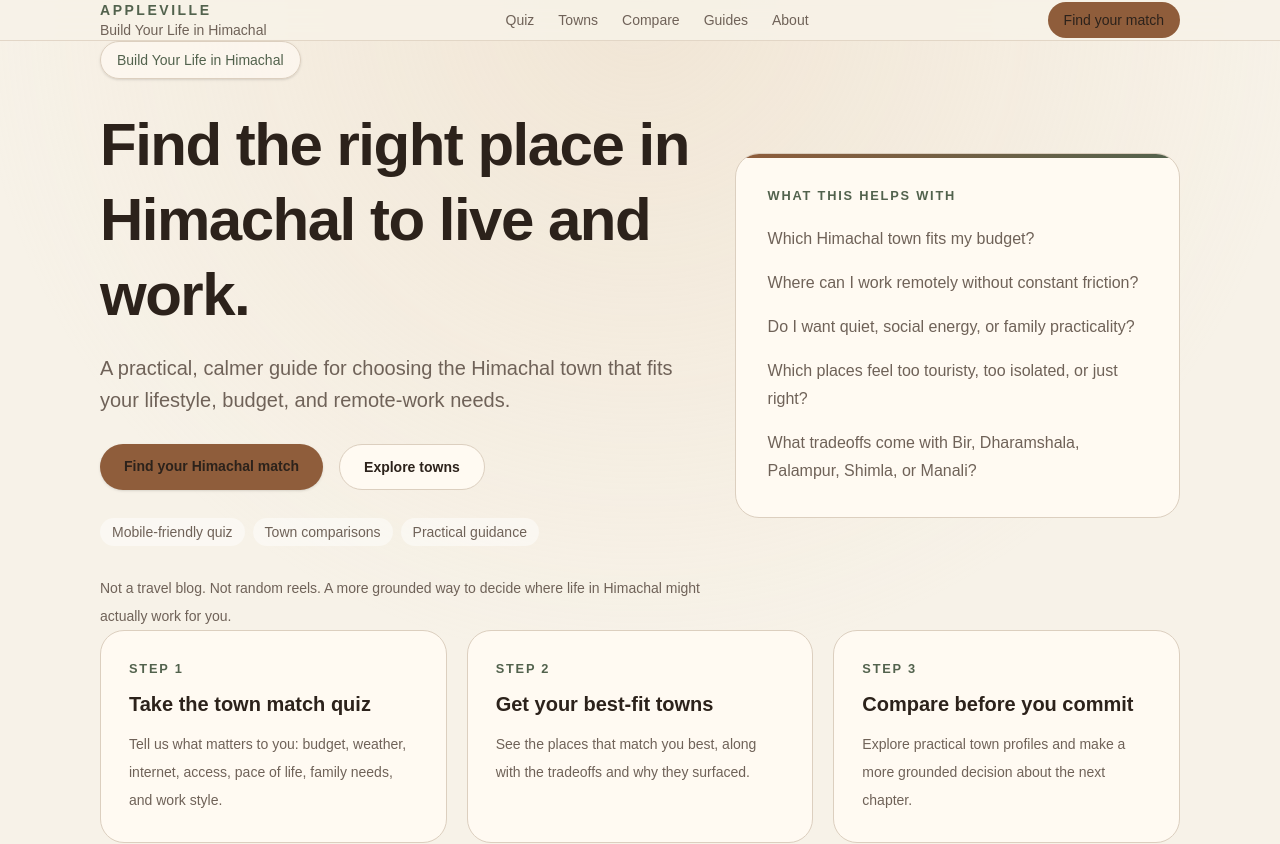
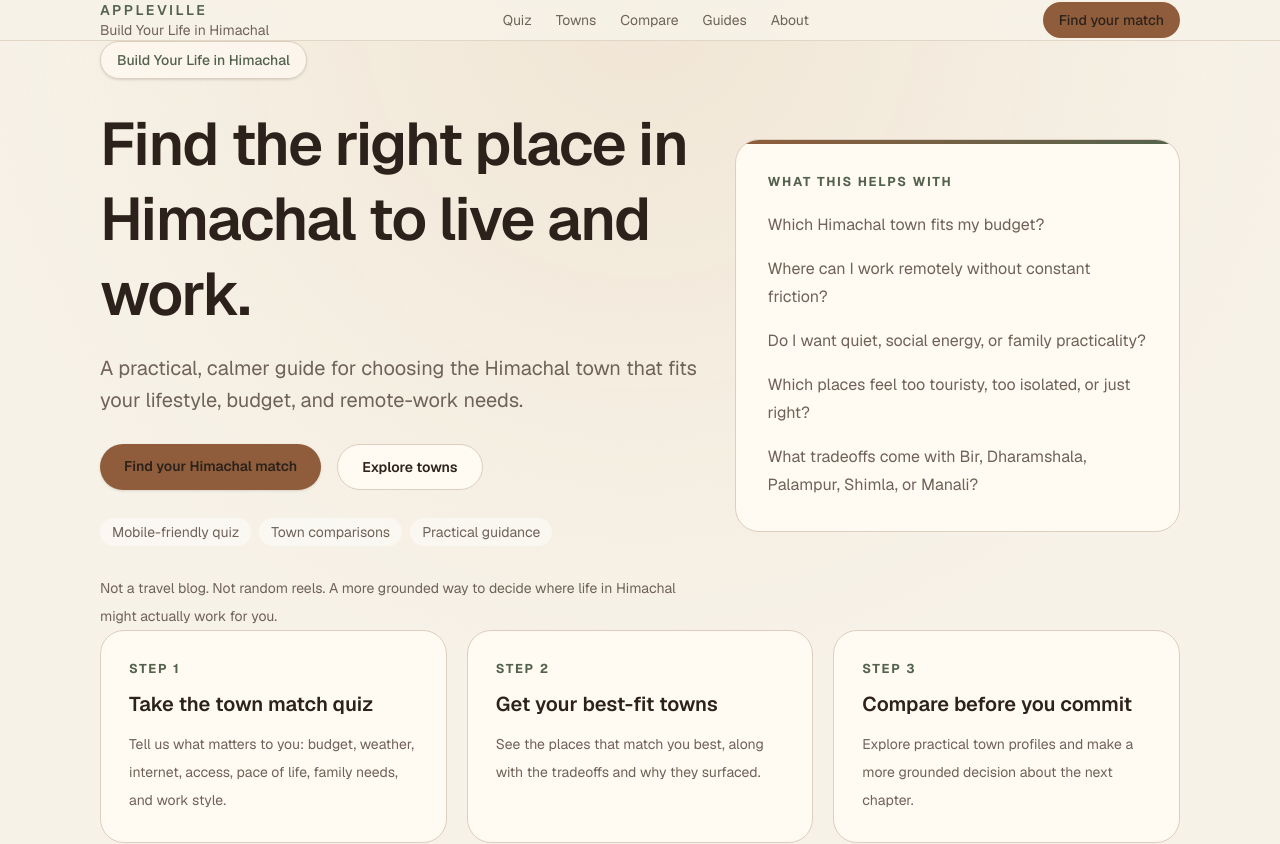
Before and after one commit to andy0056/appleville, a Next.js app: page / in a window 1280 px wide. Shown: the top 844 px of the page. Built offline with nearby package versions, Linux system fonts and the light colour scheme.

Commit message:
docs: update local setup guide and font usage

```diff
--- a/src/app/globals.css
+++ b/src/app/globals.css
@@ -30,7 +30,7 @@
   margin: 0;
   background: var(--background);
   color: var(--foreground);
-  font-family: Arial, Helvetica, sans-serif;
+  font-family: var(--font-geist-sans), Arial, Helvetica, sans-serif;
 }
 
 a {
```
Also changed, not shown: 1 other file (tests, documents, lock files or other folders).
